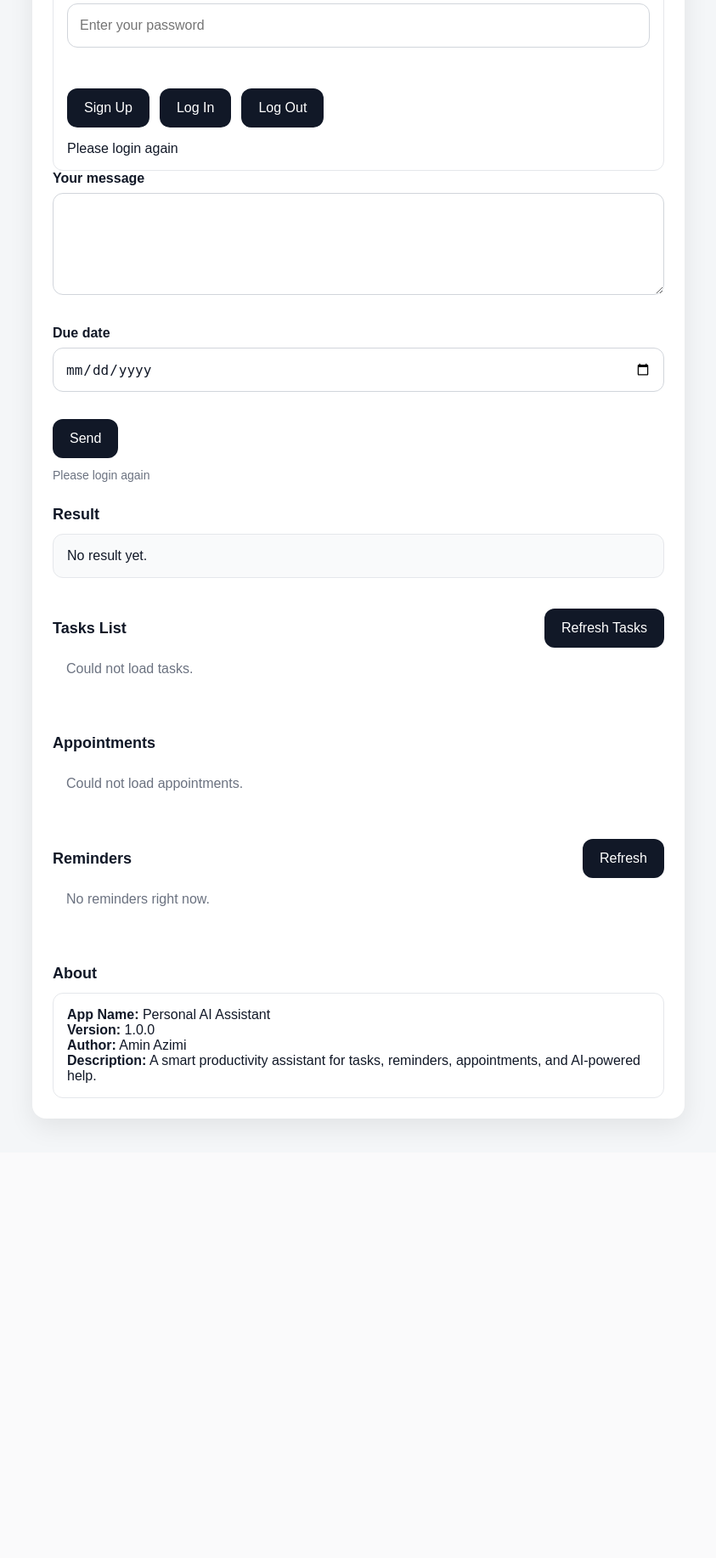
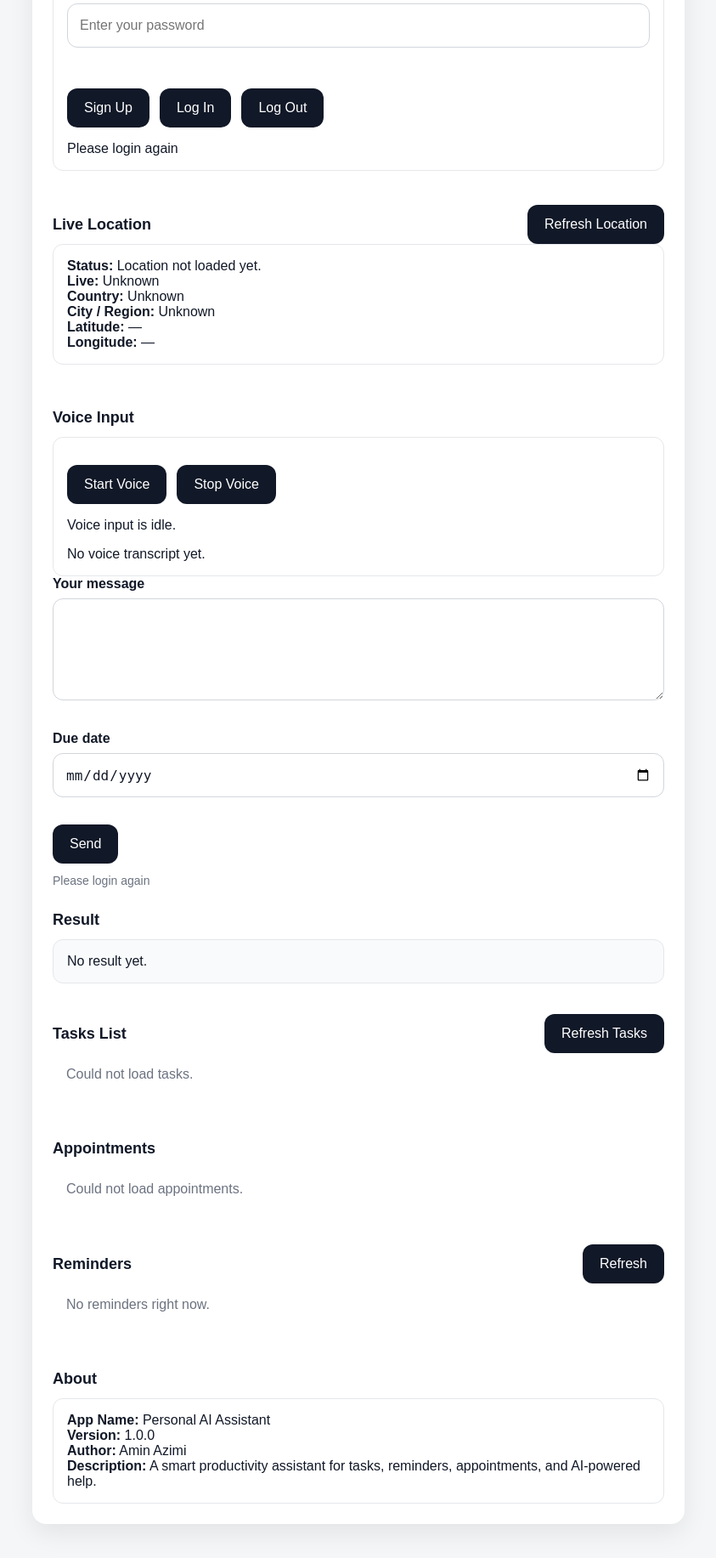
Before and after one commit to aminbita162-glitch/personal-ai-assistant, a Flask app: page / in a window 1280 px wide. Shown: the part 361-2194 px from the top of the page at 85% size, without its empty margins (218-1061 px from the left). Before the commit the page ends 1693 px from the top, so only its background shows below. Run offline with Flask 3, Linux system fonts and the light colour scheme; some libraries are stand-ins or nearby versions.

Commit message:
Update index.html

```diff
--- a/templates/index.html
+++ b/templates/index.html
@@ -42,7 +42,35 @@
         <div id="authStatusText" style="margin-top:16px;">Not logged in</div>
     </div>
 
-    <label>Your message</label>
+    <div style="display:flex;justify-content:space-between;align-items:center;margin-top:24px;">
+        <h3>Live Location</h3>
+        <button id="refreshLocationButton" type="button">Refresh Location</button>
+    </div>
+
+    <div class="task-item">
+        <strong>Status:</strong> <span id="locationStatusText">Location not loaded yet.</span><br>
+        <strong>Live:</strong> <span id="locationLiveText">Unknown</span><br>
+        <strong>Country:</strong> <span id="locationCountryText">Unknown</span><br>
+        <strong>City / Region:</strong> <span id="locationCityText">Unknown</span><br>
+        <strong>Latitude:</strong> <span id="locationLatitudeText">—</span><br>
+        <strong>Longitude:</strong> <span id="locationLongitudeText">—</span>
+    </div>
+
+    <div style="display:flex;justify-content:space-between;align-items:center;margin-top:24px;">
+        <h3>Voice Input</h3>
+    </div>
+
+    <div class="task-item">
+        <div style="display:flex;gap:12px;flex-wrap:wrap;">
+            <button id="startVoiceButton" type="button">Start Voice</button>
+            <button id="stopVoiceButton" type="button">Stop Voice</button>
+        </div>
+
+        <div id="voiceStatusText" style="margin-top:16px;">Voice input is idle.</div>
+        <div id="voiceTranscriptBox" style="margin-top:16px;">No voice transcript yet.</div>
+    </div>
+
+    <label for="messageInput">Your message</label>
     <textarea id="messageInput"></textarea>
 
     <label for="dueDateInput" style="margin-top: 16px;">Due date</label>
@@ -89,7 +117,7 @@
         <strong>App Name:</strong> Personal AI Assistant<br>
         <strong>Version:</strong> 1.0.0<br>
         <strong>Author:</strong> Amin Azimi<br>
-        <strong>Description:</strong> A smart productivity assistant for tasks, appointments, reminders, and AI-powered help.
+        <strong>Description:</strong> A smart productivity assistant for tasks, appointments, reminders, live location, voice input, and AI-powered help.
     </div>
 </div>
 
```
